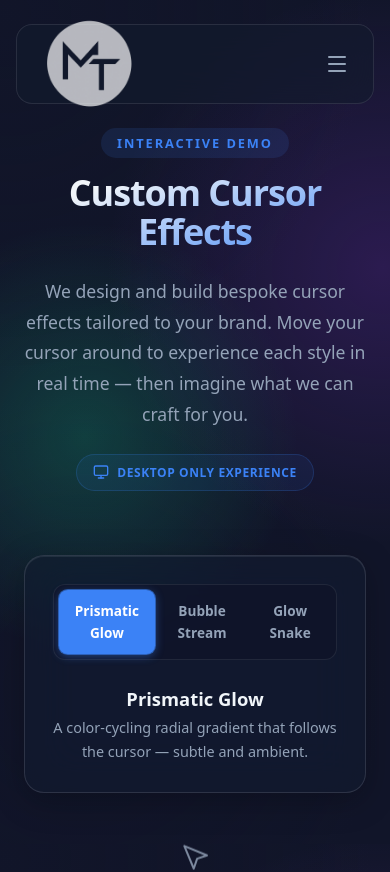
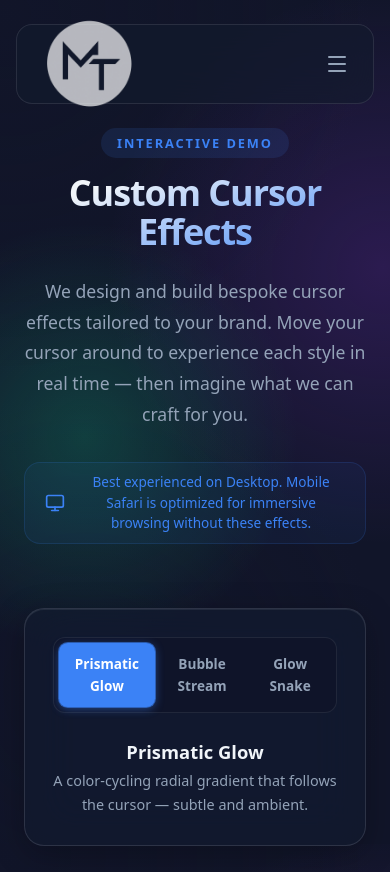
Before and after one commit to McWhorter-Thomasson-Digital-Tech/Website, a Next.js app: page /demo in a window 390 px wide. Shown: the top 872 px of the page. Built offline with nearby package versions, Linux system fonts and the light colour scheme.

Commit message:
Fix: cursor effects work on all browsers except mobile safari

```diff
--- a/src/app/demo/DemoClient.tsx
+++ b/src/app/demo/DemoClient.tsx
@@ -41,7 +41,7 @@ export function DemoClient() {
             <line x1="8" y1="21" x2="16" y2="21" />
             <line x1="12" y1="17" x2="12" y2="21" />
           </svg>
-          <span>Desktop Only Experience</span>
+          <span>Best experienced on Desktop. Mobile Safari is optimized for immersive browsing without these effects.</span>
         </div>
       </section>
 
--- a/src/app/demo/page.module.css
+++ b/src/app/demo/page.module.css
@@ -201,24 +201,28 @@
 .desktopNote {
   display: inline-flex;
   align-items: center;
-  gap: 0.5rem;
-  padding: 0.5rem 1rem;
-  background: color-mix(in srgb, var(--primary), transparent 92%);
-  border: 1px solid color-mix(in srgb, var(--primary), transparent 80%);
-  border-radius: 9999px;
-  margin-top: 1.5rem;
+  gap: 0.75rem;
+  padding: 0.6rem 1.25rem;
+  background: color-mix(in srgb, var(--primary), transparent 94%);
+  border: 1px solid color-mix(in srgb, var(--primary), transparent 85%);
+  border-radius: 1rem;
+  margin-top: 2rem;
+  max-width: 32rem;
+  text-align: left;
 }
 
 .desktopNote svg {
-  width: 1rem;
-  height: 1rem;
+  width: 1.25rem;
+  height: 1.25rem;
   color: var(--primary);
+  flex-shrink: 0;
 }
 
 .desktopNote span {
-  font-size: 0.75rem;
-  font-weight: 600;
+  font-size: 0.85rem;
+  font-weight: 500;
   color: var(--primary);
-  text-transform: uppercase;
-  letter-spacing: 0.05em;
+  line-height: 1.5;
+  text-wrap: balance;
+  text-align: center;
 }
--- a/src/components/ui/GlobalCursor.tsx
+++ b/src/components/ui/GlobalCursor.tsx
@@ -15,16 +15,25 @@ const CURSOR_MAP = {
 export function GlobalCursor() {
   const { cursorType } = useGlobalCursor();
   const [isDesktop, setIsDesktop] = useState<boolean | null>(null);
+  const [isSafari, setIsSafari] = useState(false);
 
   useEffect(() => {
     // Check if the device has a fine pointer (mouse/stylus)
     const mediaQuery = window.matchMedia('(pointer: fine)');
     setIsDesktop(mediaQuery.matches);
 
+    // Detect Safari
+    const isSafariBrowser = /^((?!chrome|android).)*safari/i.test(navigator.userAgent);
+    setIsSafari(isSafariBrowser);
+
     const handler = (e: MediaQueryListEvent) => setIsDesktop(e.matches);
     mediaQuery.addEventListener('change', handler);
     return () => mediaQuery.removeEventListener('change', handler);
   }, []);
+
+  // Only disable for Safari on mobile/tablet to prevent immersive UI/border transparency issues
+  // Desktop Safari is reportedly fine.
+  if (isSafari && isDesktop === false) return null;
 
   // We no longer block mobile, as we now handle transient visibility in the sub-components
   // if (isDesktop === false || isDesktop === null) return null;
```
